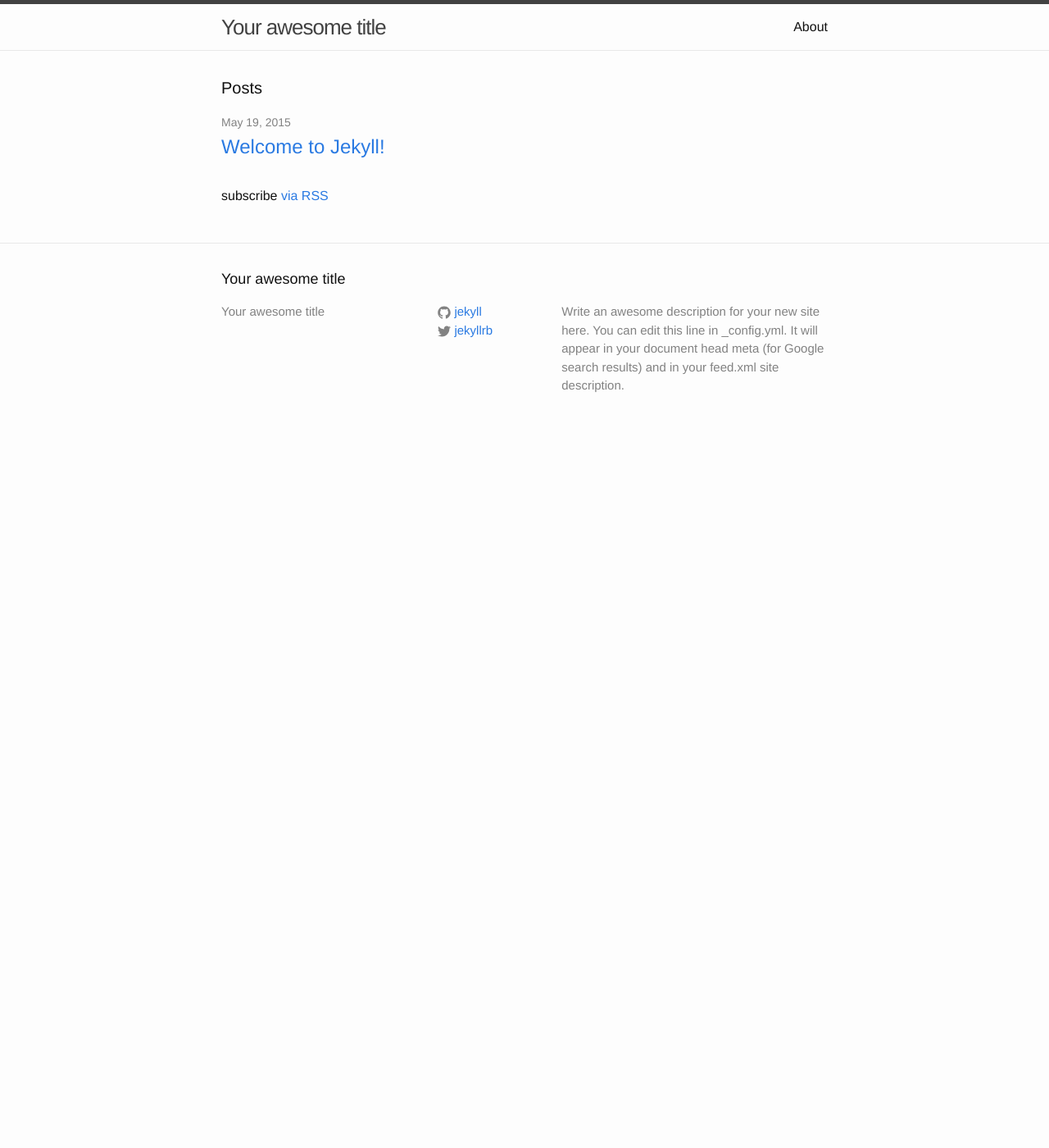
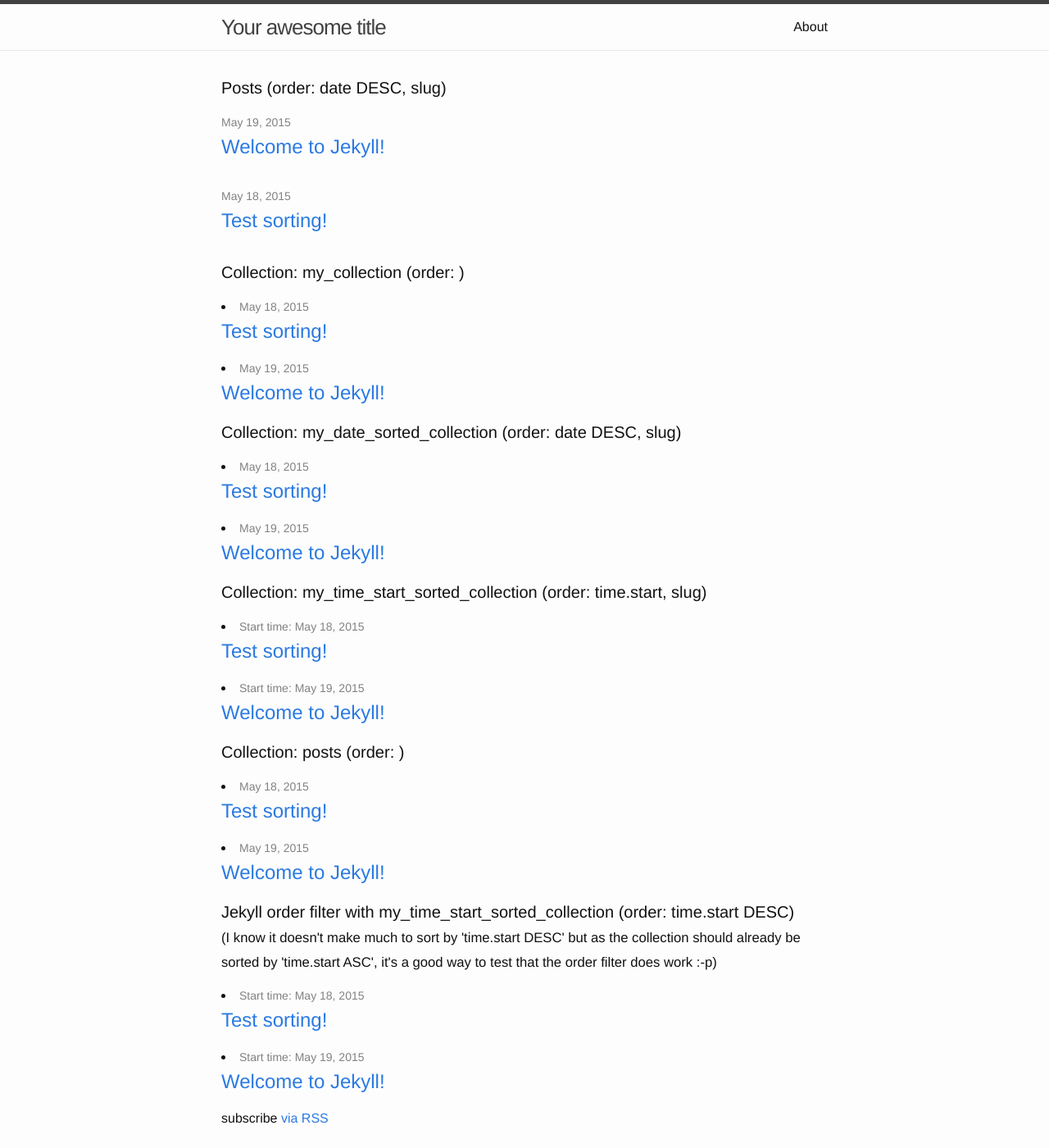
Before and after one commit to goodtouch/jekyll-dev-blog, a Jekyll site: the page built from src/index.html, in a window 1280 px wide and 1400 px high. Shown: the whole window at 82% size. Built offline with Jekyll 4.4.1, drawn with Linux system fonts in a browser that asks for light colours.

Commit message:
Showcase add-configuration-for-collection-order

```diff
--- a/_config.yml
+++ b/_config.yml
@@ -15,3 +15,14 @@ github_username:  jekyll
 
 # Build settings
 markdown: kramdown
+
+# Collections
+collections:
+  my_collection:
+    output: true
+  my_date_sorted_collection:
+    output: true
+    order: date DESC, slug
+  my_time_start_sorted_collection:
+    output: true
+    order: time.start, slug
--- /dev/null
+++ b/src/_my_collection/2015-05-18-test-sorting.markdown
@@ -0,0 +1,8 @@
+---
+layout: post
+title:  "Test sorting!"
+date:   2015-05-18 23:38:42
+categories: jekyll update
+---
+
+Just a simple post to test DATE DESC sorting !
--- /dev/null
+++ b/src/_my_collection/2015-05-19-welcome-to-jekyll.markdown
@@ -0,0 +1,25 @@
+---
+layout: post
+title:  "Welcome to Jekyll!"
+date:   2015-05-19 23:38:42
+categories: jekyll update
+---
+You’ll find this post in your `_posts` directory. Go ahead and edit it and re-build the site to see your changes. You can rebuild the site in many different ways, but the most common way is to run `jekyll serve`, which launches a web server and auto-regenerates your site when a file is updated.
+
+To add new posts, simply add a file in the `_posts` directory that follows the convention `YYYY-MM-DD-name-of-post.ext` and includes the necessary front matter. Take a look at the source for this post to get an idea about how it works.
+
+Jekyll also offers powerful support for code snippets:
+
+{% highlight ruby %}
+def print_hi(name)
+  puts "Hi, #{name}"
+end
+print_hi('Tom')
+#=> prints 'Hi, Tom' to STDOUT.
+{% endhighlight %}
+
+Check out the [Jekyll docs][jekyll] for more info on how to get the most out of Jekyll. File all bugs/feature requests at [Jekyll’s GitHub repo][jekyll-gh]. If you have questions, you can ask them on [Jekyll’s dedicated Help repository][jekyll-help].
+
+[jekyll]:      http://jekyllrb.com
+[jekyll-gh]:   https://github.com/jekyll/jekyll
+[jekyll-help]: https://github.com/jekyll/jekyll-help
--- /dev/null
+++ b/src/_my_date_sorted_collection/2015-05-18-test-sorting.markdown
@@ -0,0 +1,8 @@
+---
+layout: post
+title:  "Test sorting!"
+date:   2015-05-18 23:38:42
+categories: jekyll update
+---
+
+Just a simple post to test DATE DESC sorting !
--- /dev/null
+++ b/src/_my_date_sorted_collection/2015-05-19-welcome-to-jekyll.markdown
@@ -0,0 +1,25 @@
+---
+layout: post
+title:  "Welcome to Jekyll!"
+date:   2015-05-19 23:38:42
+categories: jekyll update
+---
+You’ll find this post in your `_posts` directory. Go ahead and edit it and re-build the site to see your changes. You can rebuild the site in many different ways, but the most common way is to run `jekyll serve`, which launches a web server and auto-regenerates your site when a file is updated.
+
+To add new posts, simply add a file in the `_posts` directory that follows the convention `YYYY-MM-DD-name-of-post.ext` and includes the necessary front matter. Take a look at the source for this post to get an idea about how it works.
+
+Jekyll also offers powerful support for code snippets:
+
+{% highlight ruby %}
+def print_hi(name)
+  puts "Hi, #{name}"
+end
+print_hi('Tom')
+#=> prints 'Hi, Tom' to STDOUT.
+{% endhighlight %}
+
+Check out the [Jekyll docs][jekyll] for more info on how to get the most out of Jekyll. File all bugs/feature requests at [Jekyll’s GitHub repo][jekyll-gh]. If you have questions, you can ask them on [Jekyll’s dedicated Help repository][jekyll-help].
+
+[jekyll]:      http://jekyllrb.com
+[jekyll-gh]:   https://github.com/jekyll/jekyll
+[jekyll-help]: https://github.com/jekyll/jekyll-help
--- /dev/null
+++ b/src/_my_time_start_sorted_collection/2015-05-18-test-sorting.markdown
@@ -0,0 +1,10 @@
+---
+layout: post
+title:  "Test sorting!"
+date:   2015-05-18 23:38:42
+time:
+  start: 2015-05-18 23:38:42
+categories: jekyll update
+---
+
+Just a simple post to test DATE DESC sorting !
--- /dev/null
+++ b/src/_my_time_start_sorted_collection/2015-05-19-welcome-to-jekyll.markdown
@@ -0,0 +1,27 @@
+---
+layout: post
+title:  "Welcome to Jekyll!"
+date:   2015-05-19 23:38:42
+time:
+  start: 2015-05-19 23:38:42
+categories: jekyll update
+---
+You’ll find this post in your `_posts` directory. Go ahead and edit it and re-build the site to see your changes. You can rebuild the site in many different ways, but the most common way is to run `jekyll serve`, which launches a web server and auto-regenerates your site when a file is updated.
+
+To add new posts, simply add a file in the `_posts` directory that follows the convention `YYYY-MM-DD-name-of-post.ext` and includes the necessary front matter. Take a look at the source for this post to get an idea about how it works.
+
+Jekyll also offers powerful support for code snippets:
+
+{% highlight ruby %}
+def print_hi(name)
+  puts "Hi, #{name}"
+end
+print_hi('Tom')
+#=> prints 'Hi, Tom' to STDOUT.
+{% endhighlight %}
+
+Check out the [Jekyll docs][jekyll] for more info on how to get the most out of Jekyll. File all bugs/feature requests at [Jekyll’s GitHub repo][jekyll-gh]. If you have questions, you can ask them on [Jekyll’s dedicated Help repository][jekyll-help].
+
+[jekyll]:      http://jekyllrb.com
+[jekyll-gh]:   https://github.com/jekyll/jekyll
+[jekyll-help]: https://github.com/jekyll/jekyll-help
--- /dev/null
+++ b/src/_posts/2015-05-18-test-sorting.markdown
@@ -0,0 +1,8 @@
+---
+layout: post
+title:  "Test sorting!"
+date:   2015-05-18 23:38:42
+categories: jekyll update
+---
+
+Just a simple post to test DATE DESC sorting !
--- a/src/index.html
+++ b/src/index.html
@@ -4,7 +4,7 @@ layout: default
 
 <div class="home">
 
-  <h1 class="page-heading">Posts</h1>
+  <h1 class="page-heading">Posts (order: date DESC, slug)</h1>
 
   <ul class="post-list">
     {% for post in site.posts %}
@@ -18,6 +18,41 @@ layout: default
     {% endfor %}
   </ul>
 
+
+  {% for collection in site.collections %}
+    <h1 class="page-heading">Collection: {{ collection.label }} (order: {{ collection.order }})</h1>
+
+    {% for post in collection.docs %}
+      <li>
+        {% if collection.label == 'my_time_start_sorted_collection' %}
+          <span class="post-meta">Start time: {{ post.time.start | date: "%b %-d, %Y" }}</span>
+        {% endif %}
+        {% if collection.label != 'my_time_start_sorted_collection' %}
+          <span class="post-meta">{{ post.date | date: "%b %-d, %Y" }}</span>
+        {% endif %}
+        <h2>
+          <a class="post-link" href="{{ post.url | prepend: site.baseurl }}">{{ post.title }}</a>
+        </h2>
+      </li>
+    {% endfor %}
+
+  {% endfor %}
+
+  <h1 class="page-heading">
+    Jekyll order filter with my_time_start_sorted_collection (order: time.start DESC)<br>
+    <small>(I know it doesn't make much to sort by 'time.start DESC' but as the collection should already be sorted
+    by 'time.start ASC', it's a good way to test that the order filter does work :-p)</small></h1>
+
+  {% assign events = site.my_time_start_sorted_collection | order: 'time.start DESC' %}
+  {% for post in events %}
+    <li>
+      <span class="post-meta">Start time: {{ post.time.start | date: "%b %-d, %Y" }}</span>
+      <h2>
+        <a class="post-link" href="{{ post.url | prepend: site.baseurl }}">{{ post.title }}</a>
+      </h2>
+    </li>
+  {% endfor %}
+
   <p class="rss-subscribe">subscribe <a href="{{ "/feed.xml" | prepend: site.baseurl }}">via RSS</a></p>
 
 </div>
```
Also changed, not shown: README.md (+55 -1 lines).
